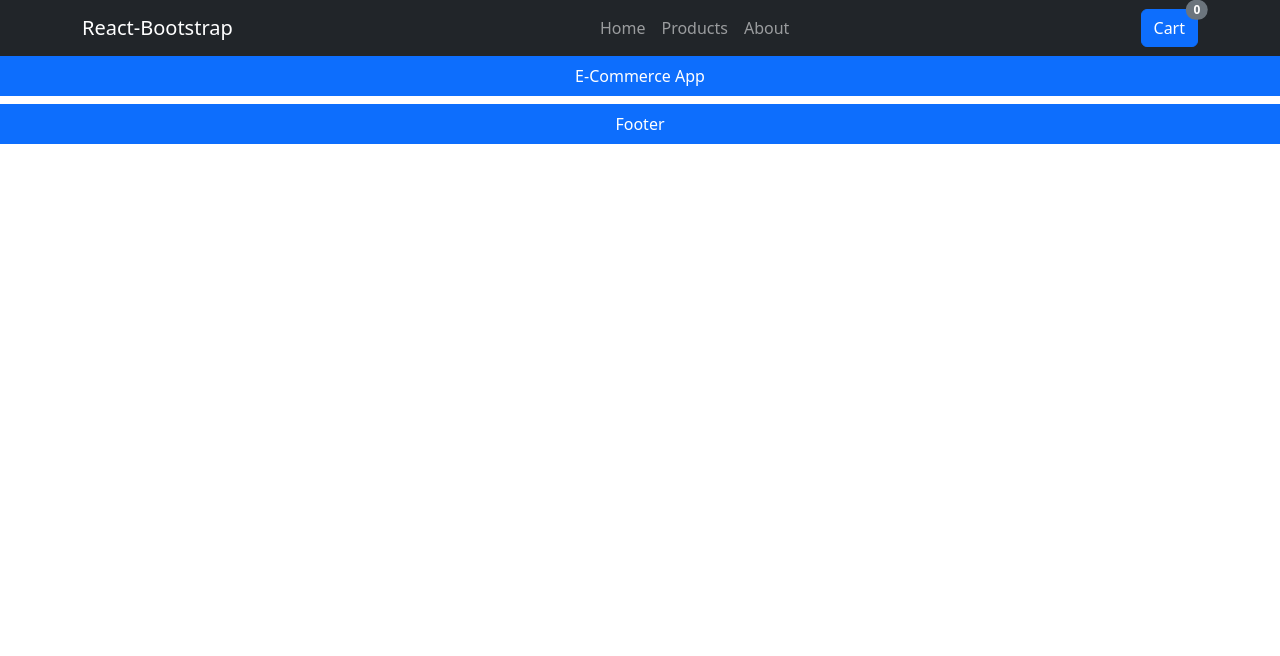
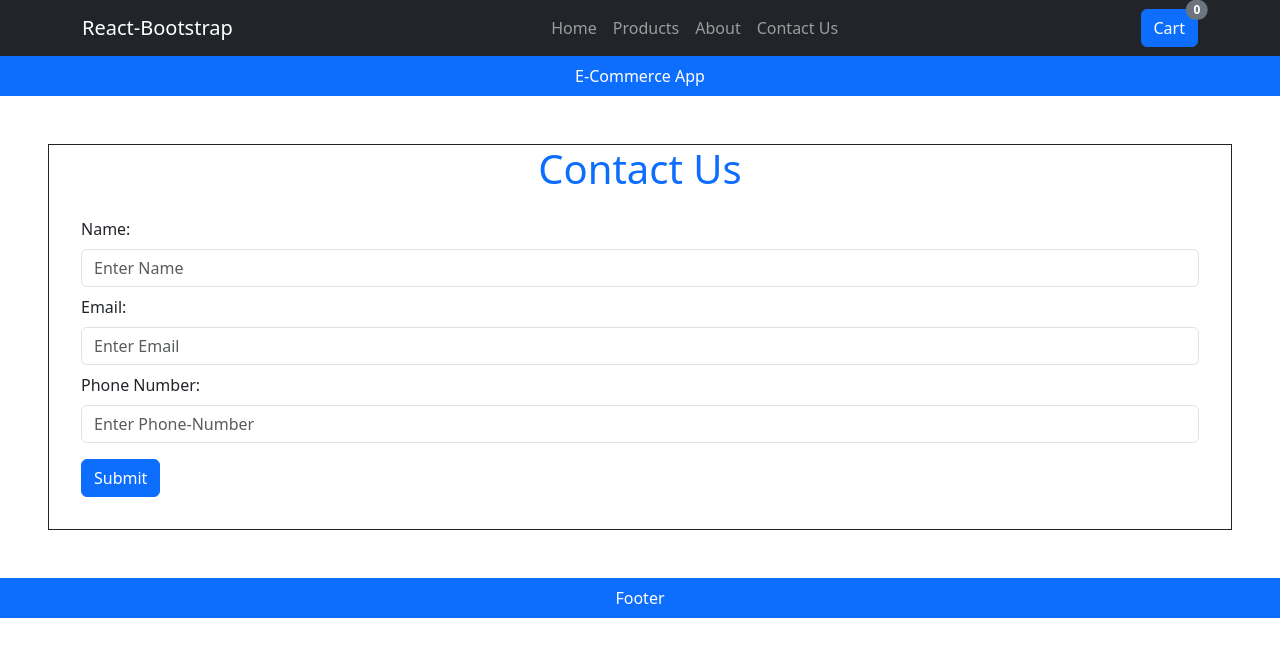
Before and after one commit to Nishant3105/ecommerce-bootstrap, a React (Create React App) app: page /contactus in a window 1280 px wide. Shown: the top 656 px of the page. Built offline with nearby package versions, Linux system fonts and the light colour scheme.

Commit message:
Adding Contact US Page via REACT ROUTER

```diff
--- a/src/App.js
+++ b/src/App.js
@@ -4,6 +4,7 @@ import Products from './pages/Products';
 import Home from './pages/Home';
 import About from './pages/About';
 import RootLayout from './pages/Root';
+import ContactUs from './pages/ContactUs';
 
 function App() {
   return (
@@ -14,6 +15,7 @@ function App() {
         <Route path="/home"><Home/></Route>
         <Route path="/about" ><About/></Route>
         <Route path="/productlist"><Products/></Route>
+        <Route path="/contactus"><ContactUs/></Route>
         </Switch>
       </RootLayout>
     </>
--- a/src/component/MainNavigation.js
+++ b/src/component/MainNavigation.js
@@ -23,6 +23,9 @@ const MainNavigation = (props) => {
                     <Nav.Item as="li">
                         <Nav.Link as={Link} to="/about">About</Nav.Link>
                     </Nav.Item>
+                    <Nav.Item as="li">
+                        <Nav.Link as={Link} to="/contactus">Contact Us</Nav.Link>
+                    </Nav.Item>
                 </Nav>
                 <button type="button" className="btn btn-primary position-relative" onClick={props.onClick}>
                     Cart <span className="position-absolute top-0 start-100 translate-middle badge rounded-pill text-bg-secondary">{noOfCartItems} <span className="visually-hidden">unread messages</span></span>
--- /dev/null
+++ b/src/pages/ContactUs.js
@@ -0,0 +1,52 @@
+import React, { useRef } from 'react'
+import Button from 'react-bootstrap/Button';
+import Form from 'react-bootstrap/Form';
+
+
+const ContactUs = () => {
+    const nameRef=useRef()
+    const emailRef=useRef()
+    const phoneNumberRef=useRef()
+
+    const submitHandler=(e)=>{
+        e.preventDefault()
+        const enteredName=nameRef.current.value
+        const enteredEmail=emailRef.current.value
+        const enteredPhoneNumber=phoneNumberRef.current.value
+
+        const formData={
+            enteredName,
+            enteredEmail,
+            enteredPhoneNumber
+        }
+        console.log(formData)
+
+        nameRef.current.value=""
+        emailRef.current.value=""
+        phoneNumberRef.current.value=""
+    }
+  return (
+    <div className=' border border-dark m-5'>
+    <h1 className="text-primary text-center">Contact Us</h1>
+    <Form className='m-4'>
+        <Form.Group className='m-2'>
+            <Form.Label>Name:</Form.Label>
+            <Form.Control type="text" placeholder="Enter Name" ref={nameRef} ></Form.Control>
+        </Form.Group>
+        <Form.Group className='m-2'>
+            <Form.Label>Email:</Form.Label>
+            <Form.Control type="email" placeholder="Enter Email" ref={emailRef}></Form.Control>
+        </Form.Group>
+        <Form.Group className='m-2'>
+            <Form.Label>Phone Number:</Form.Label>
+            <Form.Control type="number" placeholder="Enter Phone-Number" ref={phoneNumberRef}></Form.Control>
+        </Form.Group>
+        <Button variant="primary" type="submit" className='m-2' onClick={submitHandler}>
+        Submit
+      </Button>
+    </Form>
+    </div>
+  )
+}
+
+export default ContactUs
```
